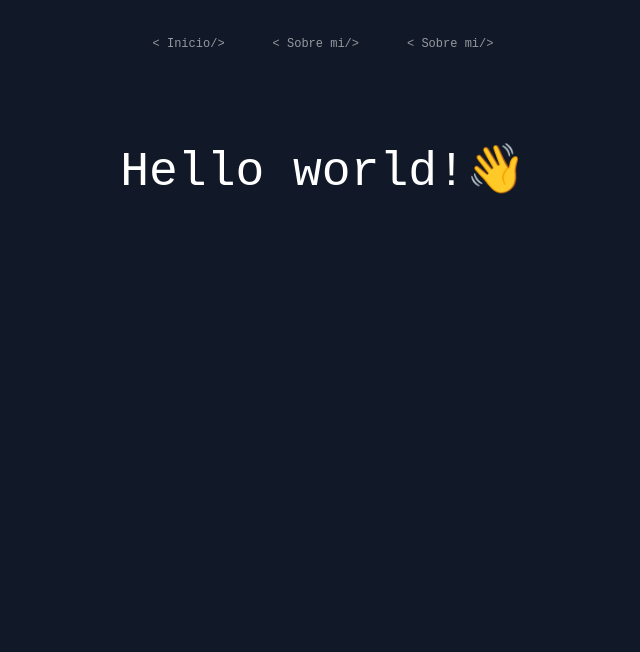
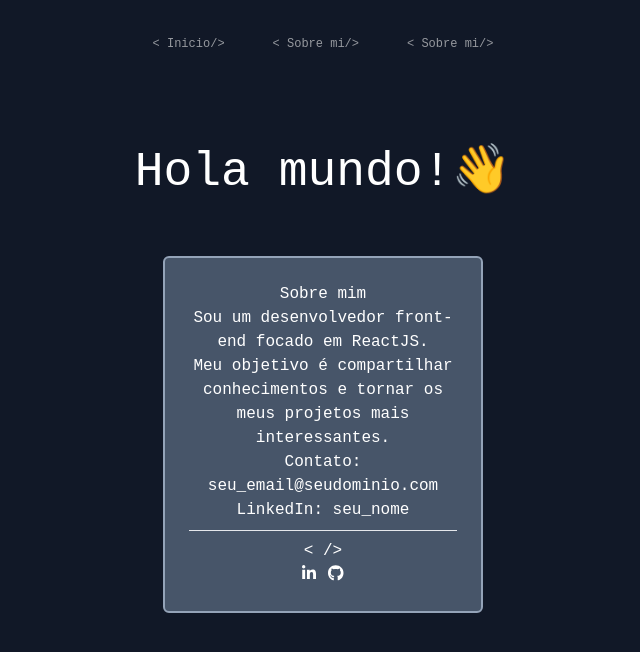
Before and after one commit to FRANCISCO-BERMEJO-MELERO/Portfolio, a React (Create React App) app: page / in a window 1280 px wide. Shown: the top 652 px of the page, without its empty margins (317-957 px from the left). Built offline with nearby package versions, Linux system fonts and the light colour scheme.

Commit message:
Implementacion del apartado sobre mi e incorporación de  iconos fontawesome

```diff
--- a/package.json
+++ b/package.json
@@ -3,6 +3,11 @@
   "version": "0.1.0",
   "private": true,
   "dependencies": {
+    "@fortawesome/fontawesome-svg-core": "^6.6.0",
+    "@fortawesome/free-brands-svg-icons": "^6.6.0",
+    "@fortawesome/free-regular-svg-icons": "^6.6.0",
+    "@fortawesome/free-solid-svg-icons": "^6.6.0",
+    "@fortawesome/react-fontawesome": "^0.2.2",
     "@testing-library/jest-dom": "^5.17.0",
     "@testing-library/react": "^13.4.0",
     "@testing-library/user-event": "^13.5.0",
--- a/src/App.js
+++ b/src/App.js
@@ -1,15 +1,17 @@
 import Navbar from "./Components/navbar";
+import Sobremi from "./Components/sobremi";
 
 function App() {
   return (
     <div className=" h-screen bg-gray-900 text-white">
       <Navbar></Navbar>
       <div className="z-0 justify-center grid items-center mx-auto gap-3">
-        <h1 className="text-center text-5xl">Hello world!👋 <p> </p></h1>
+        <h1 className="text-center text-5xl">Hola mundo!👋</h1>
         <div className="flex w-1/3 items-center my-0 mx-auto gap-2">
           {/* <img alt="una imagen" src="https://static8.depositphotos.com/1028979/1058/i/950/depositphotos_10580841-stock-photo-handsome-smiling-man-isolated-over.jpg" className="w-14"/> */}
         </div>
       </div>
+      <Sobremi></Sobremi>
     </div>
   );
 }
--- /dev/null
+++ b/src/Components/iconos.jsx
@@ -0,0 +1,11 @@
+import React from 'react';
+
+const Iconos = () => {
+    return (
+        <div>
+
+        </div>
+    );
+}
+
+export default Iconos;
--- /dev/null
+++ b/src/Components/sobremi.jsx
@@ -0,0 +1,29 @@
+import React from 'react';
+import { FontAwesomeIcon } from '@fortawesome/react-fontawesome'
+import { faLinkedinIn, faGithub } from '@fortawesome/free-brands-svg-icons';
+
+
+const Sobremi = () => {
+    return (
+        <div className=' mt-12 p-6 justify-center grid bg-slate-600 text-center w-1/4 h-auto mx-auto rounded-md border-2 border-slate-400'>
+            <div className='grid w-full mx-auto'>
+            <h1>Sobre mim</h1>
+            <p>Sou um desenvolvedor front-end focado em ReactJS.</p>
+            <p>Meu objetivo é compartilhar conhecimentos e tornar os meus projetos mais interessantes.</p>
+            <p>Contato: <a href="mailto:seu_email@seudominio.com">seu_email@seudominio.com</a></p>
+            <p>LinkedIn: <a href="https://www.linkedin.com/in/seu_nome/">seu_nome</a></p>
+            <hr className='my-2'></hr>
+            <p>{'<'}  {'/'}{'>'}</p>
+            <div className=' gap-3 flex justify-center'>
+                <a><FontAwesomeIcon icon={faLinkedinIn} /></a>
+                <a><FontAwesomeIcon icon={faGithub} /></a>
+            </div>
+
+            </div>
+
+
+        </div>
+    );
+}
+
+export default Sobremi;
```
Also changed, not shown: 1 other file (tests, documents, lock files or other folders).
